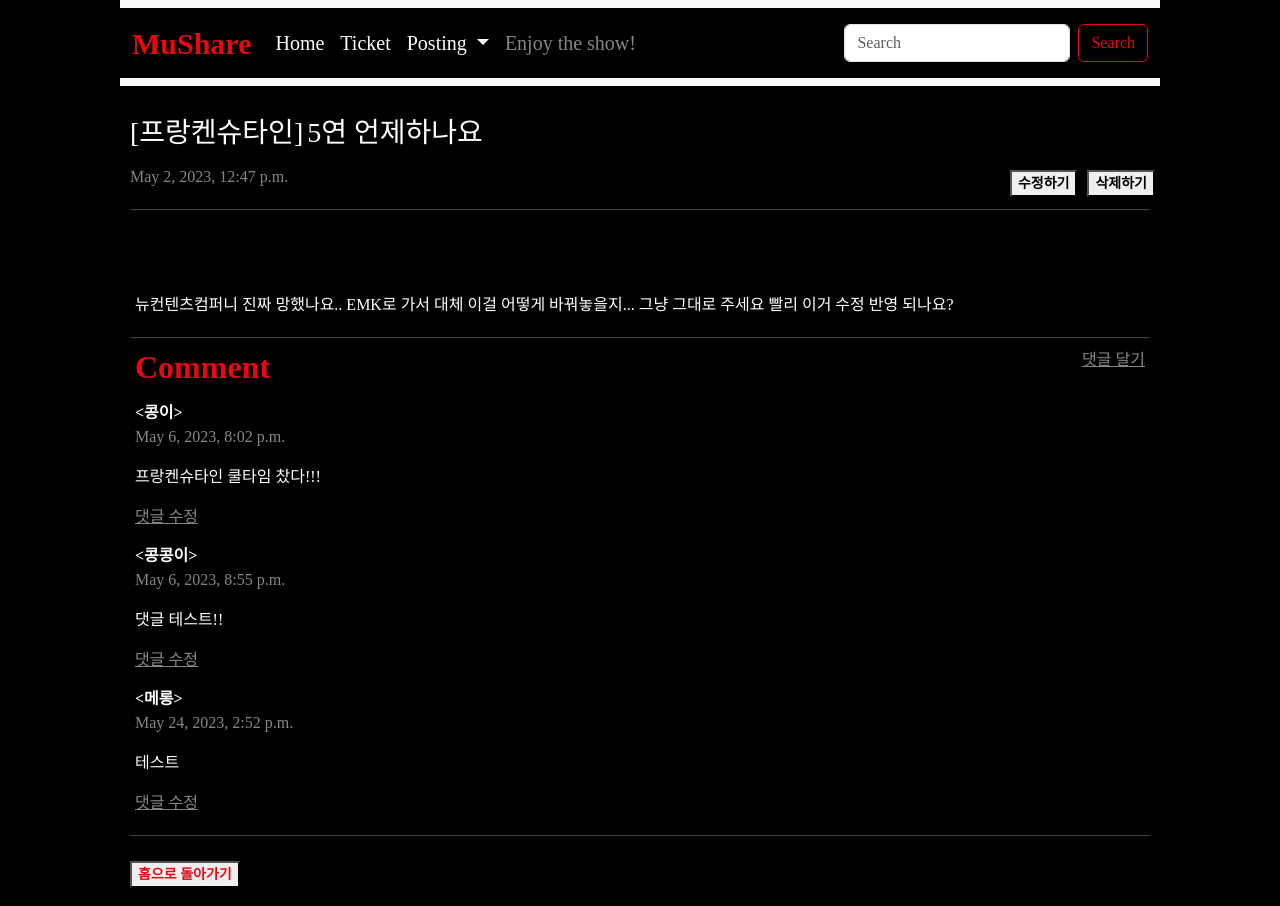
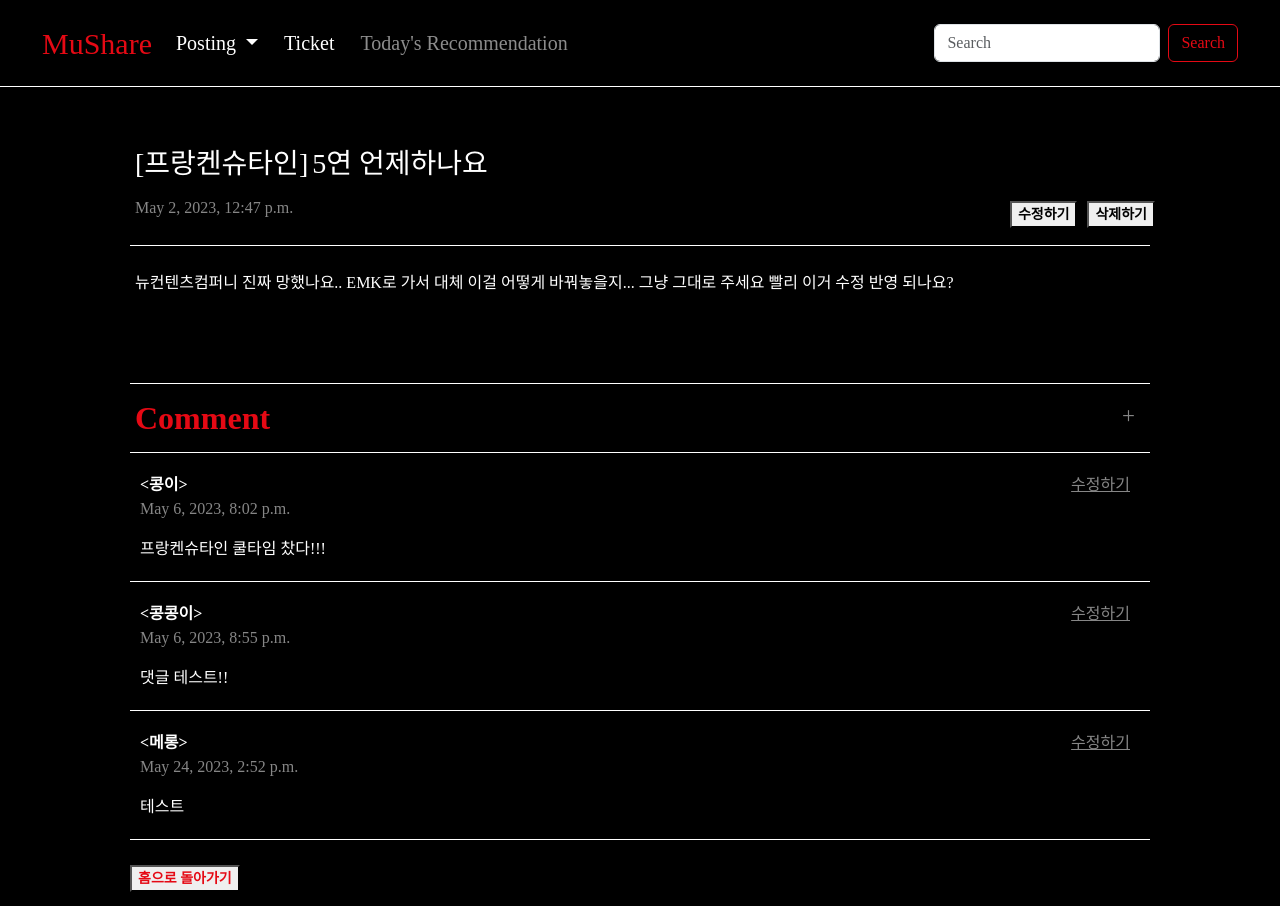
Before and after one commit to EWHA-LIKELION/Django-miniproject-11th, a Django app: page /blog/2 in a window 1280 px wide. Run offline with Django 4.2, Linux system fonts and the light colour scheme; data comes from the database, SQL or seed files in the repository; both versions use the stored data as it was after the commit; some web fonts are replaced.

Commit message:
html 수정

```diff
--- a/Mini-Project/Dminiproject/blog/static/css/test2.css
+++ b/Mini-Project/Dminiproject/blog/static/css/test2.css
@@ -1,9 +1,6 @@
-h1{
-    color:rgb(229,9,20) !important;
-}
-
 hr{
     border: 0 !important;
-    height: 1.6px !important;
-    background-color: rgba(255, 255, 255, 1) !important;
+    height: 1.0px !important;
+    background-color: rgb(255, 255, 255) !important;
+    opacity: 1 !important;
 }
--- a/Mini-Project/Dminiproject/blog/templates/base.html
+++ b/Mini-Project/Dminiproject/blog/templates/base.html
@@ -1,3 +1,5 @@
+{% load static %}
+
 <!DOCTYPE html>
 <html lang="en">
 <head>
@@ -7,39 +9,42 @@
     <link rel="stylesheet" type="text/css" href="https://cdn.jsdelivr.net/gh/orioncactus/pretendard/dist/web/static/pretendard.css" />
     <link href="https://cdn.jsdelivr.net/npm/bootstrap@5.3.0-alpha3/dist/css/bootstrap.min.css" rel="stylesheet" integrity="sha384-KK94CHFLLe+nY2dmCWGMq91rCGa5gtU4mk92HdvYe+M/SXH301p5ILy+dN9+nJOZ" crossorigin="anonymous">
     <script src="https://cdn.jsdelivr.net/npm/bootstrap@5.3.0-alpha3/dist/js/bootstrap.bundle.min.js" integrity="sha384-ENjdO4Dr2bkBIFxQpeoTz1HIcje39Wm4jDKdf19U8gI4ddQ3GYNS7NTKfAdVQSZe" crossorigin="anonymous"></script>
+    <link rel="stylesheet" href="{% static 'css/test2.css' %}">
     {% block head %}
     {% endblock %}
 </head>
-<body style="padding:50px; padding-top:0px; background-color:black; padding-left:120px;padding-right:120px;font-family:'Pretendard'">
+<body style="padding-top:0px; background-color:black; font-family:'Pretendard'">
 
-    <nav class="navbar navbar-expand-lg bg-body-tertiary" style="color:black">
-        <div class="container-fluid" style="background-color:black; height:70px; font-size:20px">
-          <a class="navbar-brand" style="color:rgb(229,9,20); font-size:30px; font-weight:600" href="#">MuShare</a>
-          <button class="navbar-toggler" type="button" data-bs-toggle="collapse" data-bs-target="#navbarSupportedContent" aria-controls="navbarSupportedContent" aria-expanded="false" aria-label="Toggle navigation" style="border-color: white;">
-            <span class="navbar-toggler-icon"></span>
+    <nav class="navbar navbar-expand-lg" style="background-color:rgb(0, 0, 0); margin-left:30px; margin-right:30px;">
+        <div class="container-fluid" style="background-color:rgb(0, 0, 0); height:70px; font-size:20px">
+          <a class="navbar-brand" style="color:rgb(229,9,20); font-size:30px; font-weight:400; font-family:'Elephant'" href="{% url 'home' %}">MuShare</a>
+          <button class="navbar-toggler" type="button" data-bs-toggle="collapse" data-bs-target="#navbarSupportedContent" aria-controls="navbarSupportedContent" aria-expanded="false" aria-label="Toggle navigation" style="border-color: rgb(255, 255, 255);">
+            <span class="navbar-toggler-icon" style="background-color:rgb(0, 0, 0)"></span>
           </button>
           <div class="collapse navbar-collapse" id="navbarSupportedContent">
             <ul class="navbar-nav me-auto mb-2 mb-lg-0">
-              <li class="nav-item">
-                <a class="nav-link active" aria-current="page" href="{% url 'home' %}" style="color:white">Home</a>
-              </li>
-              <li class="nav-item">
-                <a class="nav-link" style="color:white" href="http://ticket.interpark.com/">Ticket</a>
-              </li>
               <li class="nav-item dropdown">
-                <a class="nav-link dropdown-toggle" style="color:white" href="#" role="button" data-bs-toggle="dropdown" aria-expanded="false">
+                <a class="nav-link dropdown-toggle" style="color:white; margin-right:10px;" href="#" role="button" data-bs-toggle="dropdown" aria-expanded="false">
                   Posting
                 </a>
                 <ul class="dropdown-menu">
-                  <li><a class="dropdown-item" href="{% url 'new' %}">Writing</a></li>
-                  <li><a class="dropdown-item" href="#">Another action</a></li>
-                  <li><hr class="dropdown-divider"></li>
-                  <li><a class="dropdown-item" href="#">Something else here</a></li>
+                  <li><a class="dropdown-item" href="{% url 'new' %}">New Post</a></li>
+                  <li><a class="dropdown-item" href="https://img.animalplanet.co.kr/news/2020/05/20/700/al43zzl8j3o72bkbux29.jpg">Surprise!</a></li>
                 </ul>
               </li>
               <li class="nav-item">
-                <a class="nav-link disabled" style="color:rgb(134, 134, 134)">Enjoy the show!</a>
+                <a class="nav-link" style="color:white; margin-right:10px" href="http://ticket.interpark.com/">Ticket</a>
               </li>
+              <li class="nav-item">
+                <a class="nav-link active" aria-current="page" href="https://www.youtube.com/watch?v=rrI7tOhoVzA" style="color:rgb(140, 140, 140)">Today's Recommendation</a>
+              </li>
+
+
+              <!--
+              <li class="nav-item">
+                <a class="nav-link disabled" style="color:rgb(255, 255, 255)">Enjoy the show!</a>
+              </li>
+              -->
             </ul>
             <form class="d-flex" role="search">
               <input class="form-control me-2" type="search" placeholder="Search" aria-label="Search">
@@ -49,8 +54,14 @@
         </div>
       </nav>
 
+      <hr style="border-color: white; margin-top:0; padding-top:0;">
+
+    <div style="padding-left:120px;padding-right:120px;">
     {% block content %}
     {% endblock %}
+    </div>
 
 </body>
 </html>
+
+<!--new 페이지에서 파일 선택하는거 창 검정으로 바꾸고 동시에 글씨도 흰색으로 바꿀것, 아님 색은 그냥 두고 선택창 사이즈만 좀 줄이자-->
--- a/Mini-Project/Dminiproject/blog/templates/detail.html
+++ b/Mini-Project/Dminiproject/blog/templates/detail.html
@@ -5,27 +5,29 @@
 {% endblock %}
 
 {% block content %}
-<div style="margin:10px; margin-bottom:15px; margin-top:30px">
+<div style="margin:10px; margin-bottom:15px; margin-top:60px; margin-left:15px">
 <h3 style="color:rgb(255, 255, 255); display:inline; font-family: 'Pretendard';">[{{blog.type}}]</h3>
 <h3 style="color:rgb(255, 255, 255); display:inline; font-family: 'Pretendard';">{{blog.title}}</h3>
 </div>
 
-<div style="color:rgb(134, 134, 134); display:inline; font-family: 'Pretendard'; margin:10px;">
+<div style="color:rgb(134, 134, 134); display:inline; font-family: 'Pretendard'; margin:10px; margin-left:15px;">
     {{blog.date}}
 </div>
 <button type="button" onClick="location.href='{% url 'delete' blog.id%}'" style="color: rgb(0, 0, 0);font-family: 'Pretendard'; font-weight: 600; float:right; margin:5px; font-size:14px">삭제하기</button>
 <button type="button" onClick="location.href='{% url 'update_page' blog.id%}'" style="color: rgb(0, 0, 0);font-family: 'Pretendard'; font-weight: 600; float:right; margin:5px; font-size:14px">수정하기</button>
 <br>
-<hr style="border-color: white; margin:10px; margin-top:20px; margin-bottom:20px;">
-<br>
-{% if blog.photo %}
-<img src="{{ blog.photo.url }}" alt="" height="200px;">
-{% endif %}
-<br>
+<hr style="border-color: white; margin:10px; margin-top:25px; margin-bottom:25px;">
+
 <div style="color:rgb(255, 255, 255); font-family: 'Pretendard'; margin:15px;">
     {{blog.body}}
 </div>
-
+<br>
+{% if blog.photo %}
+<div style="margin-left:15px;">
+<img src="{{ blog.photo.url }}" alt="" height="250px;">
+</div>
+{% endif %}
+<br>
 <div style="color:white; font-family:'Pretendard'; margin:15px;">
     {% for hashtag in hashtags.all %}
     <p style="color:rgb(229,9,20); display:inline">#</p>
@@ -33,21 +35,23 @@
     {% endfor %}
 </div>
 
-<hr style="border-color: white; margin:10px; margin-top:20px; margin-bottom:10px;">
+<hr style="border-color: white; margin:10px; margin-top:25px; margin-bottom:15px;">
 <!--
 <p style="color:rgb(229,9,20); margin:10px; font-family: 'Pretendard'; font-weight: 700;">댓글</p>
 -->
-<h2 style="color:rgb(229,9,20); margin:15px; display:inline; font-weight:600">Comment</h2>
-<div style="float:right">
-<a class="add_comment" href="{% url 'add_comment' blog.id %}" style="margin:15px; display:inline ; font-family:'Pretendard'; color:rgb(134, 134, 134);">댓글 달기</a>
+<h2 style="color:rgb(229,9,20); margin:15px; display:inline; font-weight:700;">Comment</h2>
+<div style="float:right; display: inline;">
+    <a class="add_comment" href="{% url 'add_comment' blog.id %}" style="margin:15px; display:inline ; font-family:'Pretendard'; color:rgb(134, 134, 134); font-size:23px; text-decoration-line: none; margin-right:25px">+</a>
 </div>
+
 <br>
 {% for comment in blog.comments.all %}
-<div class="comment" style="color:white; margin:15px; font-family: 'Pretendard';">
+<hr style="border-color: white; margin:10px; margin-top:15px; margin-bottom:10px;">
+<div class="comment" style="color:white; margin:20px; font-family: 'Pretendard';">
     <strong class="username" style="font-weight:700"><{{comment.username}}></strong>
+    <a class="add_comment" href="{% url 'comment_detail' comment.id %}" style="font-family:'Pretendard'; color:rgb(134, 134, 134); display:inline;float:right;margin-right:10px">수정하기</a>
     <div class="date" style="color:rgb(134,134,134)">{{comment.created_at}}</div>
-    <P style="padding:0px">{{comment.comment_text|linebreaks}}</P>
-    <a class="add_comment" href="{% url 'comment_detail' comment.id %}" style="font-family:'Pretendard'; color:rgb(134, 134, 134);">댓글 수정</a>
+    <P style="padding:0px;">{{comment.comment_text|linebreaks}}</P>
 </div>
 {% empty %}
 <p style="color:white; font-family:'Pretendard'; margin:15px">아직 댓글이 없어요:(</p>
```
Also changed, not shown: Mini-Project/Dminiproject/blog/templates/add_comment.html (+6 -4 lines), Mini-Project/Dminiproject/blog/templates/home.html (+9 -3 lines), Mini-Project/Dminiproject/blog/templates/new.html (+10 -9 lines), Mini-Project/Dminiproject/blog/templates/update.html (+8 -9 lines), Mini-Project/Dminiproject/blog/templates/update_comment.html (+4 -5 lines), Mini-Project/Dminiproject/blog/static/img/moulin.jpg (added), Mini-Project/Dminiproject/blog/static/img/하이.png (added), Mini-Project/Dminiproject/db.sqlite3, Mini-Project/Dminiproject/media/blog_photo/moulin.jpg (added), README.md.
